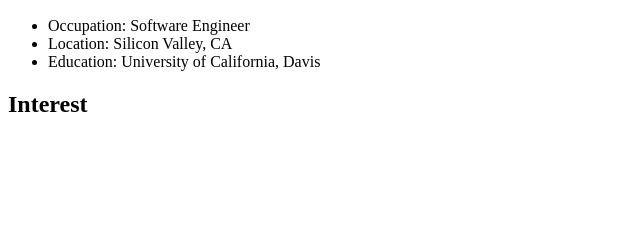
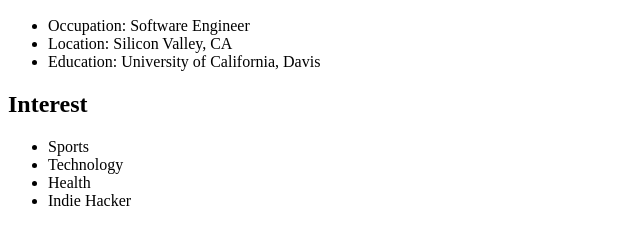
Before and after one commit to sydneyvlo/cs50w-p0, a plain HTML site: page index.html in a window 1280 px wide. Shown: the part 634-860 px from the top of the page, without its empty margins (0-640 px from the left). Before the commit the page ends 800 px from the top, so only its background shows below. Drawn offline with Linux system fonts and the light colour scheme.

Commit message:
Added content to the 'Interest' section using a <ul> tag.

```diff
--- a/index.html
+++ b/index.html
@@ -17,5 +17,19 @@
     	</div>
 
     	<h2>Interest</h2>
+    	<ul>
+    		<li>
+    			<a>Sports</a>
+    		</li>
+    		<li>
+    			<a>Technology</a>
+    		</li>
+    		<li>
+    			<a>Health</a>
+    		</li>
+    		<li>
+    			<a>Indie Hacker</a>
+    		</li>
+    	</ul>
     </body>
 </html>
```
